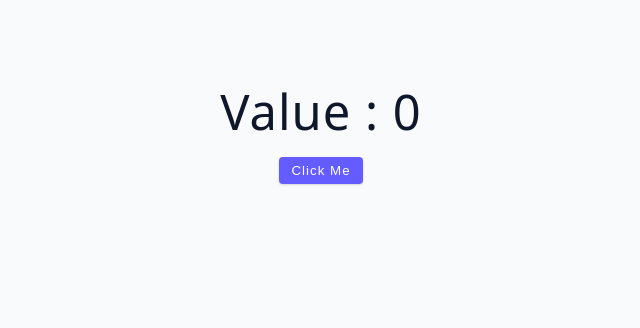
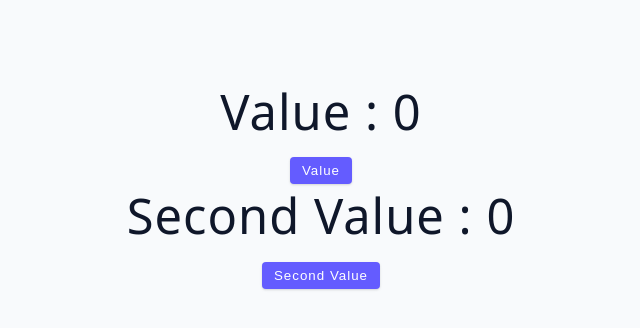
Before and after one commit to Fathi-Amine/react-learning, a React (Vite) app in the folder react-advanced/: page / in a window 1280 px wide. Shown: the top 328 px of the page, without its empty margins (319-959 px from the left). Built offline with nearby package versions, Linux system fonts and the light colour scheme.

Commit message:
using multiple effects and multiple values to dependency array

```diff
--- a/react-advanced/src/App.jsx
+++ b/react-advanced/src/App.jsx
@@ -1,4 +1,4 @@
-import Starter from './concepts/useEffect/examples/02-useEffect-basics.jsx'
+import Starter from './concepts/useEffect/examples/03-multiple-effects.jsx'
 function App() {
 
   return (
--- /dev/null
+++ b/react-advanced/src/concepts/useEffect/examples/03-multiple-effects.jsx
@@ -0,0 +1,27 @@
+import { useState, useEffect } from 'react';
+
+const MultipleEffects = () => {
+    const [value, setValue] = useState(0);
+    const [secondValue, setSecondValue] = useState(0);
+
+    useEffect(() => {
+      console.log('hello from first useEffect');
+    }, [value]);
+
+    useEffect(() => {
+      console.log('hello from second useEffect');
+    }, [secondValue]);
+    return (
+        <div>
+            <h1>value : {value}</h1>
+            <button className='btn' onClick={() => setValue(value + 1)}>
+                value
+            </button>
+            <h1>second value : {secondValue}</h1>
+            <button className='btn' onClick={() => setSecondValue(secondValue + 1)}>
+                second value
+            </button>
+        </div>
+    );
+};
+export default MultipleEffects;
```
